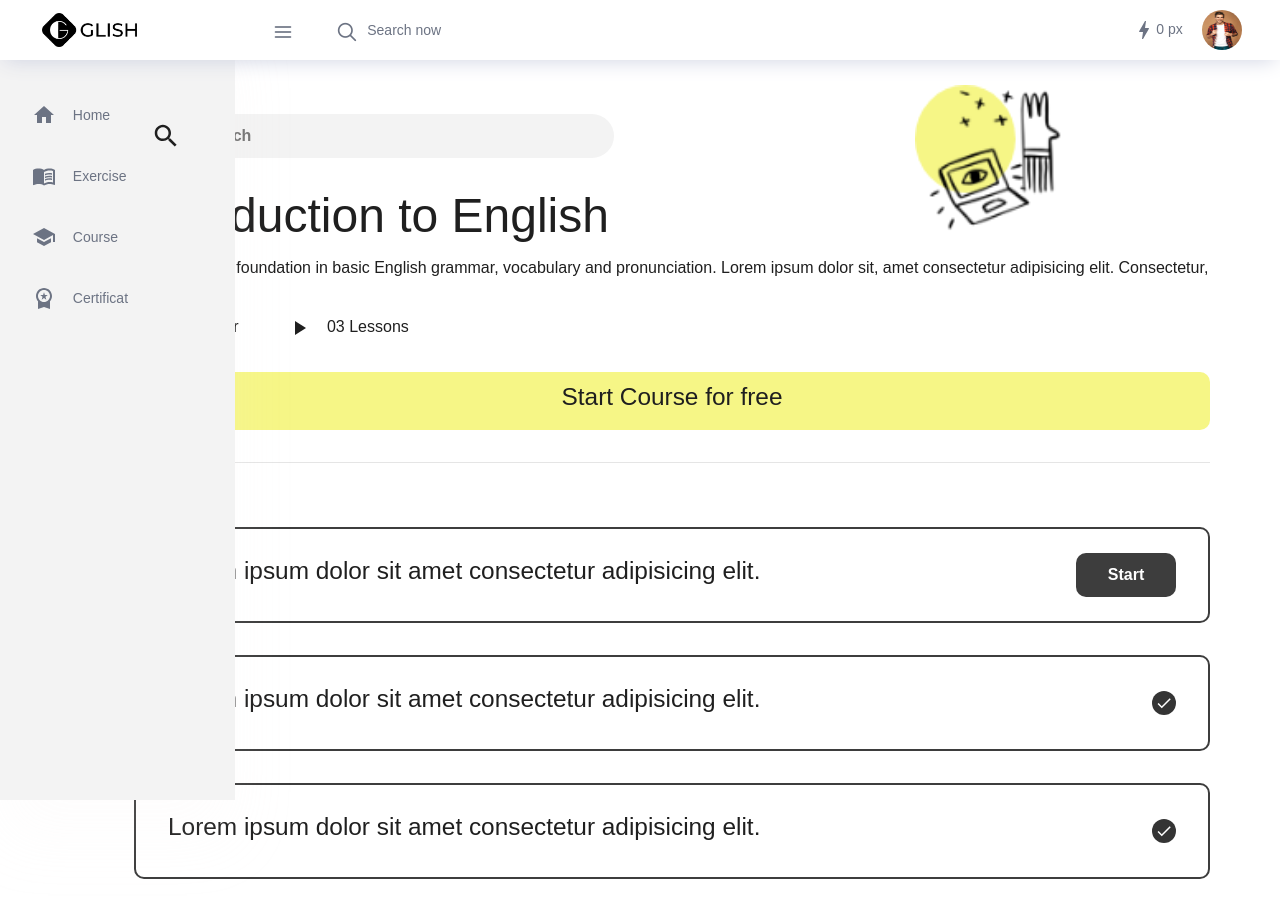
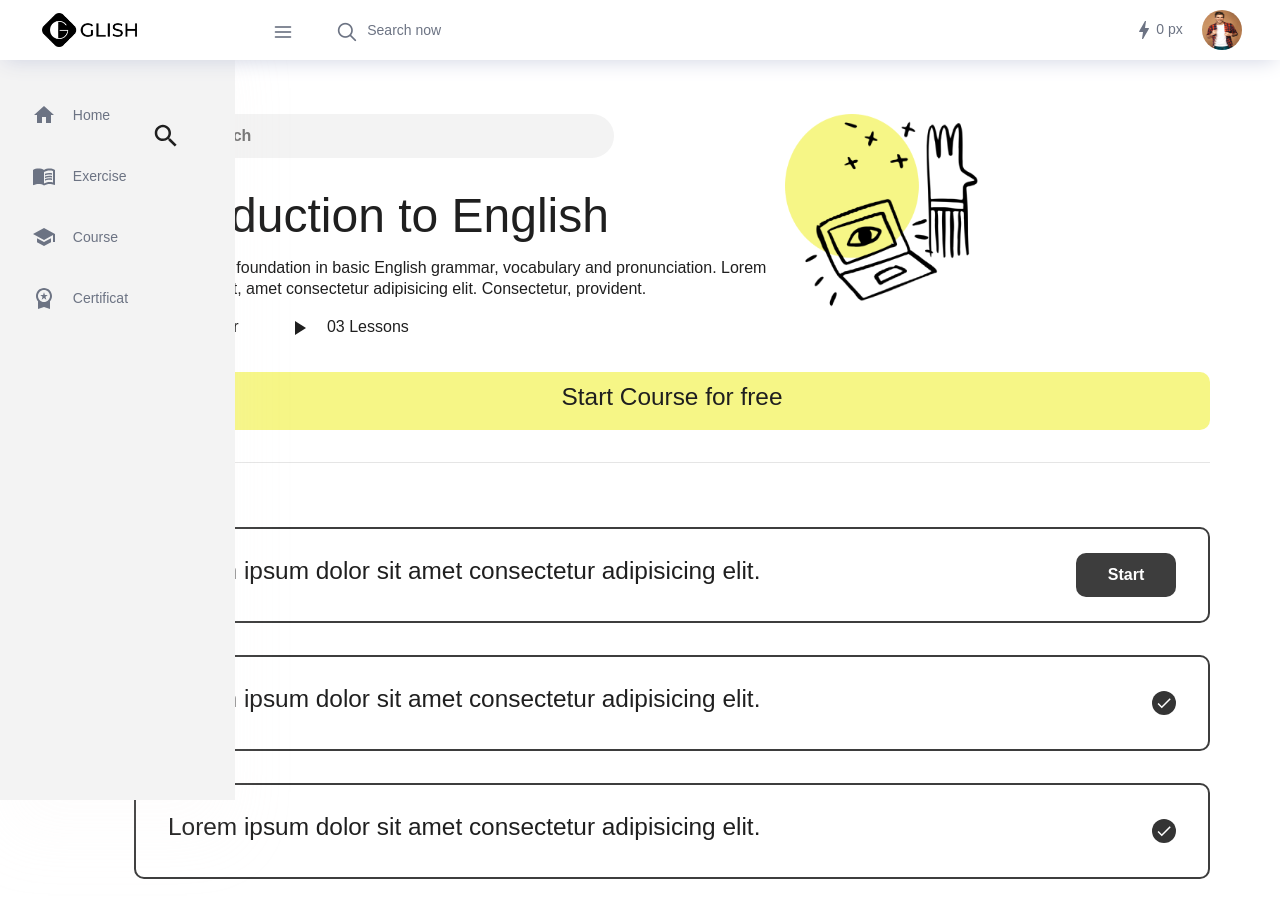
Before and after one commit to PriscaSL/finder, a React (Create React App) app in the folder front/: page /module in a window 1280 px wide. Shown: the top 918 px of the page. Built offline with nearby package versions, Linux system fonts and the light colour scheme.

Commit message:
resize image

```diff
--- a/front/src/pages/Module.jsx
+++ b/front/src/pages/Module.jsx
@@ -1,6 +1,6 @@
 import React from 'react'
 import '../styles/Beginner.css'
-import Group1 from '../assets/Groupe 1.png';
+import Sary from '../assets/sary.png';
 import SearchBar from '../components/SearchBar'
 import NavBarDashboard from '../components/NavDashboard';
 import Sidebar from '../components/Sidebar';
@@ -40,7 +40,7 @@ const Module = () => {
                                                         <div id='linebeg' > <hr /></div>
                                                     </div>
                                                     <div className='mimgbeginner'>
-                                                        <img src={Group1} alt='begin' />
+                                                        <img src={Sary} alt='begin' />
                                                     </div>
                                                 </div>
                                                 <div className='bas'>
--- a/front/src/styles/Beginner.css
+++ b/front/src/styles/Beginner.css
@@ -108,11 +108,15 @@
 }
 
 .mimgbeginner img {
-    width: 150px;
-    height: 150px;
+    width: 200px;
+    height: 200px;
     position: absolute;
-    right: 10em;
-    top: -1.8rem;
+    right: 15em;
+    top: 0;
+}
+
+#txtbeginner {
+    max-width: 60%;
 }
 
 .btn-start {
```
